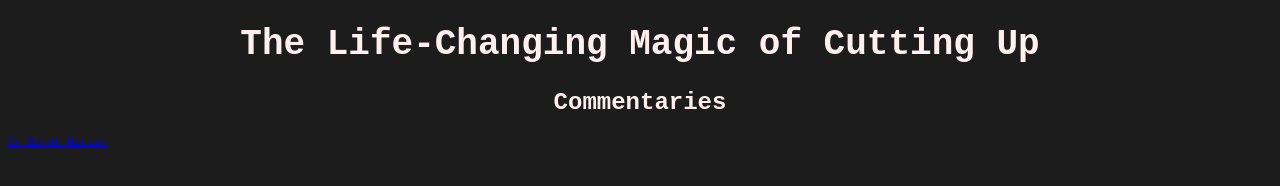
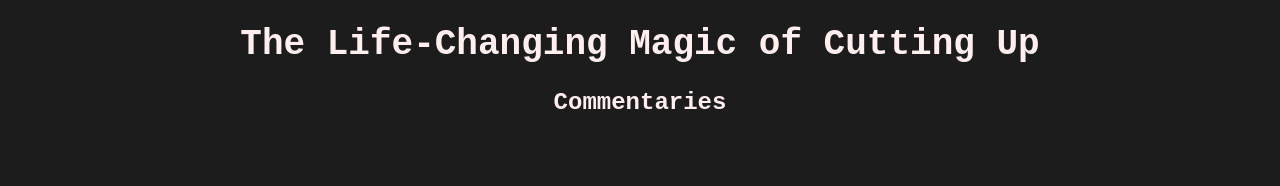
Before and after one commit to vsgroyper/tlcmocu, a plain HTML site: page index.html in a window 1280 px wide. Drawn offline with Linux system fonts and the light colour scheme.

Commit message:
Update index.html

```diff
--- a/index.html
+++ b/index.html
@@ -9,8 +9,5 @@
     </title>
     <h1>The Life-Changing Magic of Cutting Up</h1>
     <h2>Commentaries</h2>
-    <p>
-      <a href="bu_no.html">On Burnt Norton</a>
-    </p>
   </body>
 </html>
```
